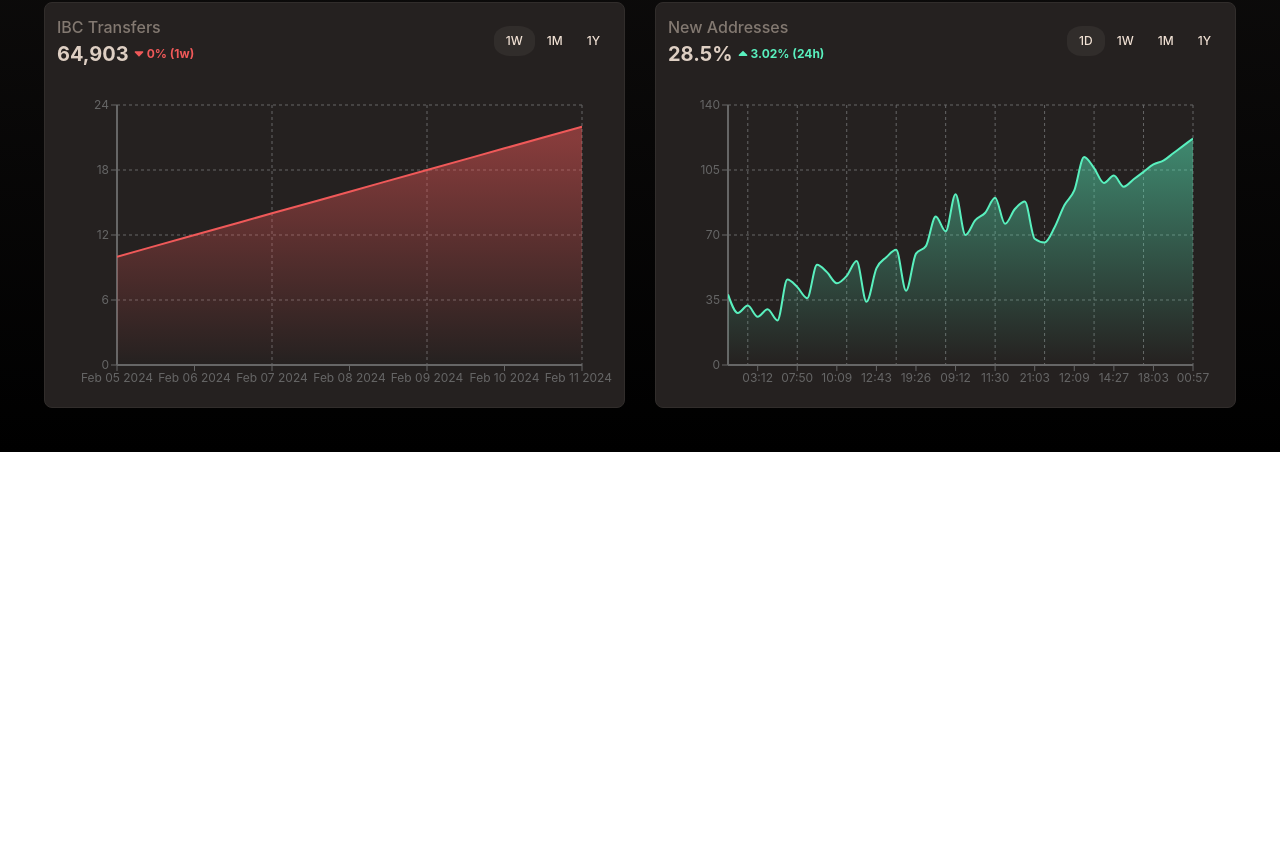
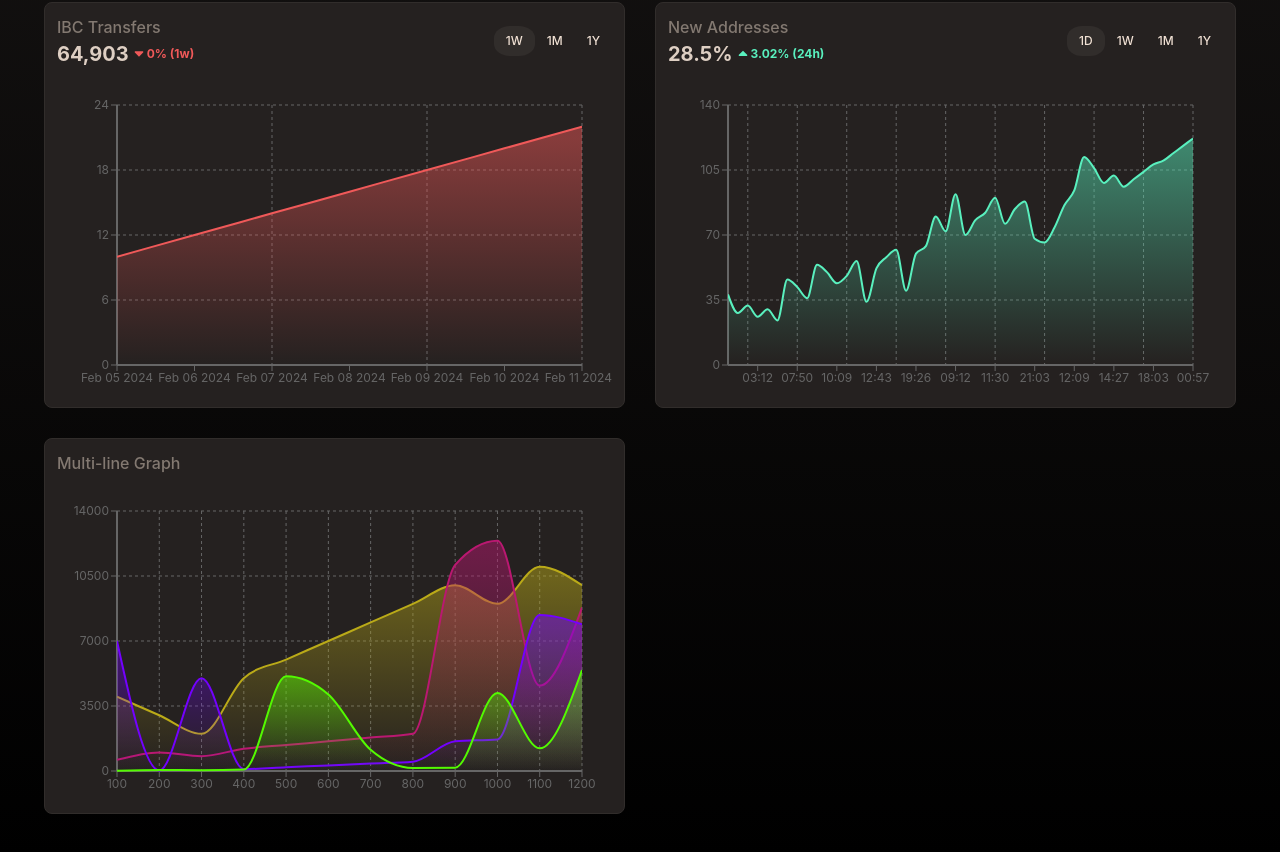
Before and after one commit to DeepakS-Github/Graphs, a React (Vite) app: page / in a window 1280 px wide. Shown: the part 998-1850 px from the top of the page. Before the commit the page ends 1450 px from the top, so only its background shows below. Built offline with nearby package versions, Linux system fonts and the light colour scheme.

Commit message:
Added multi-line graph

```diff
--- /dev/null
+++ b/src/components/common/MultLineGraph.tsx
@@ -0,0 +1,176 @@
+import {
+    AreaChart,
+    Area,
+    XAxis,
+    YAxis,
+    CartesianGrid,
+    Tooltip,
+    ResponsiveContainer,
+} from "recharts";
+import { Flex, Text } from "@chakra-ui/react";
+import { v4 as uuidv4 } from 'uuid';
+
+
+const data = [
+    {
+        x: 100,
+        value: [4000, 600, 7000, 20],
+    },
+    {
+        x: 200,
+        value: [3000, 1000, 30, 60],
+    },
+    {
+        x: 300,
+        value: [2000, 800, 5000, 40],
+    },
+    {
+        x: 400,
+        value: [5000, 1200, 100, 80],
+    },
+    {
+        x: 500,
+        value: [6000, 1400, 200, 5100],
+    },
+    {
+        x: 600,
+        value: [7000, 1600, 300, 4120],
+    },
+    {
+        x: 700,
+        value: [8000, 1800, 400, 1140],
+    },
+    {
+        x: 800,
+        value: [9000, 2000, 500, 160],
+    },
+    {
+        x: 900,
+        value: [10000, 11100, 1600, 180],
+    },
+    {
+        x: 1000,
+        value: [9000, 12400, 1700, 4200],
+    },
+    {
+        x: 1100,
+        value: [11000, 4600, 8400, 1220],
+    },
+    {
+        x: 1200,
+        value: [10000, 8800, 7900, 5440],
+    }
+];
+
+
+
+
+const CustomTooltip = ({ active, payload, label, yAxisUnit }: any) => {
+    console.log(payload);
+    if (active && payload && payload.length) {
+        return (
+            <Flex bgColor="#312c2c" gap={"4px"} flexDir={"column"} textColor="#d1d5db" px={"16px"} py={"8px"} borderRadius={"4px"} boxShadow={"sm"}>
+                <Text textColor={"#837971"} fontWeight={500}>{`${payload[0].payload.date} ${payload[0].payload.time}`}</Text>
+                <Flex fontSize={"14px"} gap={"2px"} textColor={"#decfc3"}>
+                    <Text>{payload[0].dataKey}: </Text>
+                    <Text fontWeight={500}>{payload[0].value} {yAxisUnit}</Text>
+                </Flex>
+            </Flex>
+        );
+    }
+
+    return null;
+};
+
+const MultLineGraph = () => {
+
+    const gradientId1 = `gradient-${uuidv4()}`;
+    const gradientId2 = `gradient-${uuidv4()}`;
+    const gradientId3 = `gradient-${uuidv4()}`;
+    const gradientId4 = `gradient-${uuidv4()}`;
+
+    const color1 = "#baaa18";
+    const color2 = "#ba1871";
+    const color3 = "#7300ff";
+    const color4 = "#53fa00";
+
+    return (
+        <ResponsiveContainer width="100%" height={300}>
+            <AreaChart
+                // width={500}
+                // height={200}
+                data={data}
+                margin={{
+                    top: 10,
+                    right: 30,
+                    left: 0,
+                    bottom: 0,
+                }}
+            >
+                <defs>
+                    <linearGradient id={gradientId1} x1="0" y1="0" x2="0" y2="1">
+                        <stop offset="5%" stopColor={color1} stopOpacity={0.8} />
+                        <stop offset="100%" stopColor={color1} stopOpacity={0} />
+                    </linearGradient>
+                    <linearGradient id={gradientId2} x1="0" y1="0" x2="0" y2="1">
+                        <stop offset="5%" stopColor={color2} stopOpacity={0.8} />
+                        <stop offset="100%" stopColor={color2} stopOpacity={0} />
+                    </linearGradient>
+                    <linearGradient id={gradientId3} x1="0" y1="0" x2="0" y2="1">
+                        <stop offset="5%" stopColor={color3} stopOpacity={0.8} />
+                        <stop offset="100%" stopColor={color3} stopOpacity={0} />
+                    </linearGradient>
+                    <linearGradient id={gradientId4} x1="0" y1="0" x2="0" y2="1">
+                        <stop offset="5%" stopColor={color4} stopOpacity={0.8} />
+                        <stop offset="100%" stopColor={color4} stopOpacity={0} />
+                    </linearGradient>
+                </defs>
+                <CartesianGrid strokeDasharray="3 3" stroke="#666666" />
+                <XAxis
+                    dataKey="x"
+                    axisLine={{ stroke: "#666666", strokeWidth: 2 }}
+                    tick={{ fill: "#666666", fontSize: "12px" }}
+                />
+                <YAxis
+                    axisLine={{ stroke: "#666666", strokeWidth: 2 }}
+                    tick={{ fill: "#666666", fontSize: "12px" }}
+                />
+                <Tooltip
+                    // content={<CustomTooltip yAxisUnit={yAxisUnit} />}
+                    // cursor={{ stroke: "#666666", strokeWidth: 1 }}
+                    cursor={{ strokeDasharray: "3 3" }}
+                />
+                <Area
+                    type="monotone"
+                    dataKey="value[0]"
+                    stroke={color1}
+                    strokeWidth={2}
+                    fill={`url(#${gradientId1})`}
+                />
+                <Area
+                    type="monotone"
+                    dataKey="value[1]"
+                    stroke={color2}
+                    strokeWidth={2}
+                    fill={`url(#${gradientId2})`}
+                />
+                <Area
+                    type="monotone"
+                    dataKey="value[2]"
+                    stroke={color3}
+                    strokeWidth={2}
+                    fill={`url(#${gradientId3})`}
+                />
+                <Area
+                    type="monotone"
+                    dataKey="value[3]"
+                    stroke={color4}
+                    strokeWidth={2}
+                    fill={`url(#${gradientId4})`}
+                />
+            </AreaChart>
+        </ResponsiveContainer>
+    )
+}
+
+export default MultLineGraph
--- /dev/null
+++ b/src/components/overview/MultlineGraphCard.tsx
@@ -0,0 +1,17 @@
+import Card from "../common/Card"
+import CardText from "../common/CardText"
+import { Box } from "@chakra-ui/react"
+import MultLineGraph from "../common/MultLineGraph"
+
+const MultlineGraphCard = () => {
+    return (
+        <Card>
+            <Box position={"relative"} marginBottom={"20px"}>
+                <CardText content="Multi-line Graph" fontSize="16px" />
+            </Box>
+            <MultLineGraph/>
+        </Card>
+    )
+}
+
+export default MultlineGraphCard
--- a/src/pages/Overview.tsx
+++ b/src/pages/Overview.tsx
@@ -7,6 +7,7 @@ import dymBurn from "../config/dymBurn.json"
 import doughnutRowData from "../config/doughnutRowData.json"
 import ibcTransfer from "../config/ibcTransfer.json"
 import newAddress from '../config/newAddress.json'
+import MultlineGraphCard from "../components/overview/MultlineGraphCard"
 
 const Overview = () => {
   return (
@@ -19,6 +20,7 @@ const Overview = () => {
           <AreaGraphCard objData={dymBurn} yKey="Amount" yAxisUnit="DYM"/>
           <AreaGraphCard objData={ibcTransfer} yKey="Transfers"/>
           <AreaGraphCard objData={newAddress} yKey="Addresses"/>
+          <MultlineGraphCard/>
         </SimpleGrid>
       </Flex>
     </>
```
